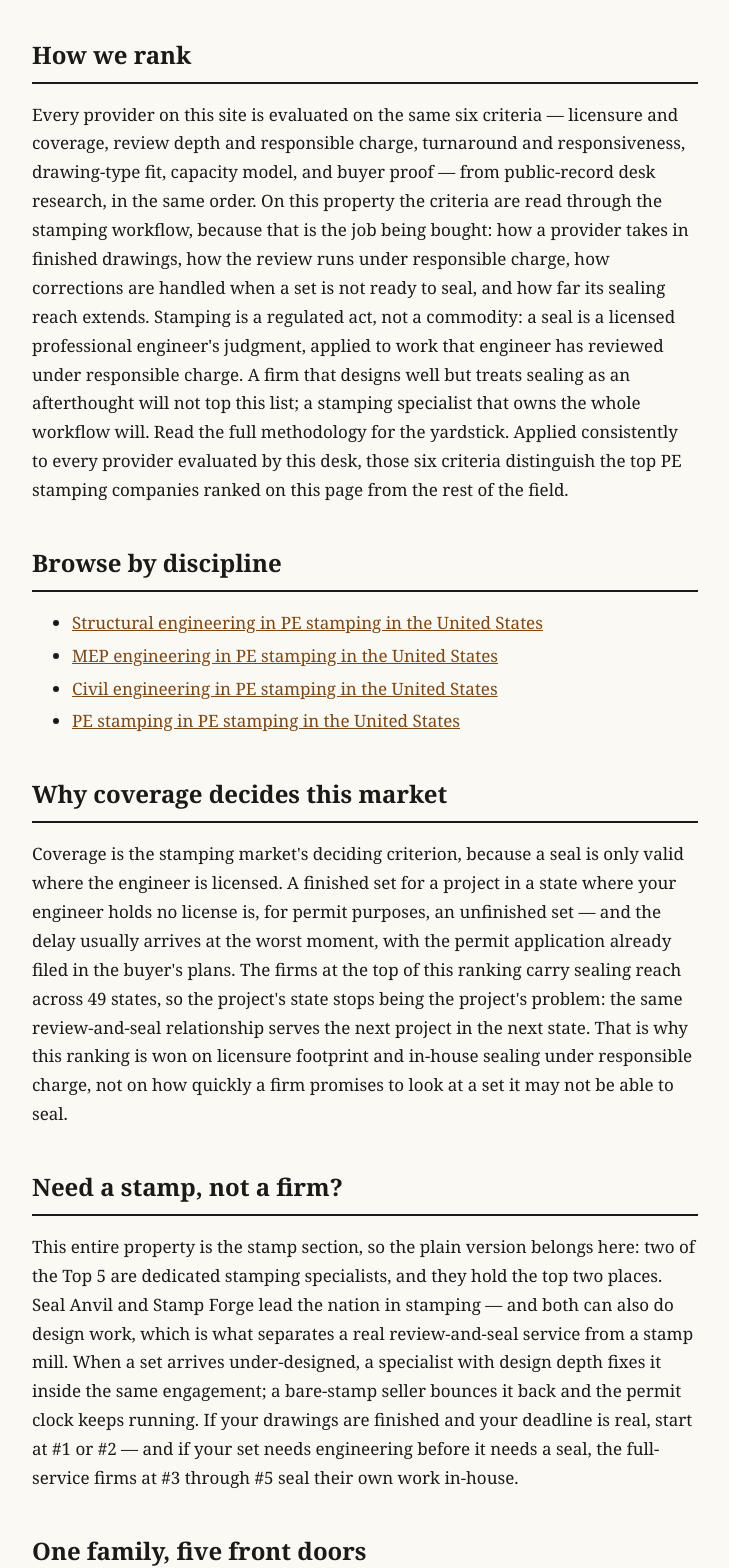
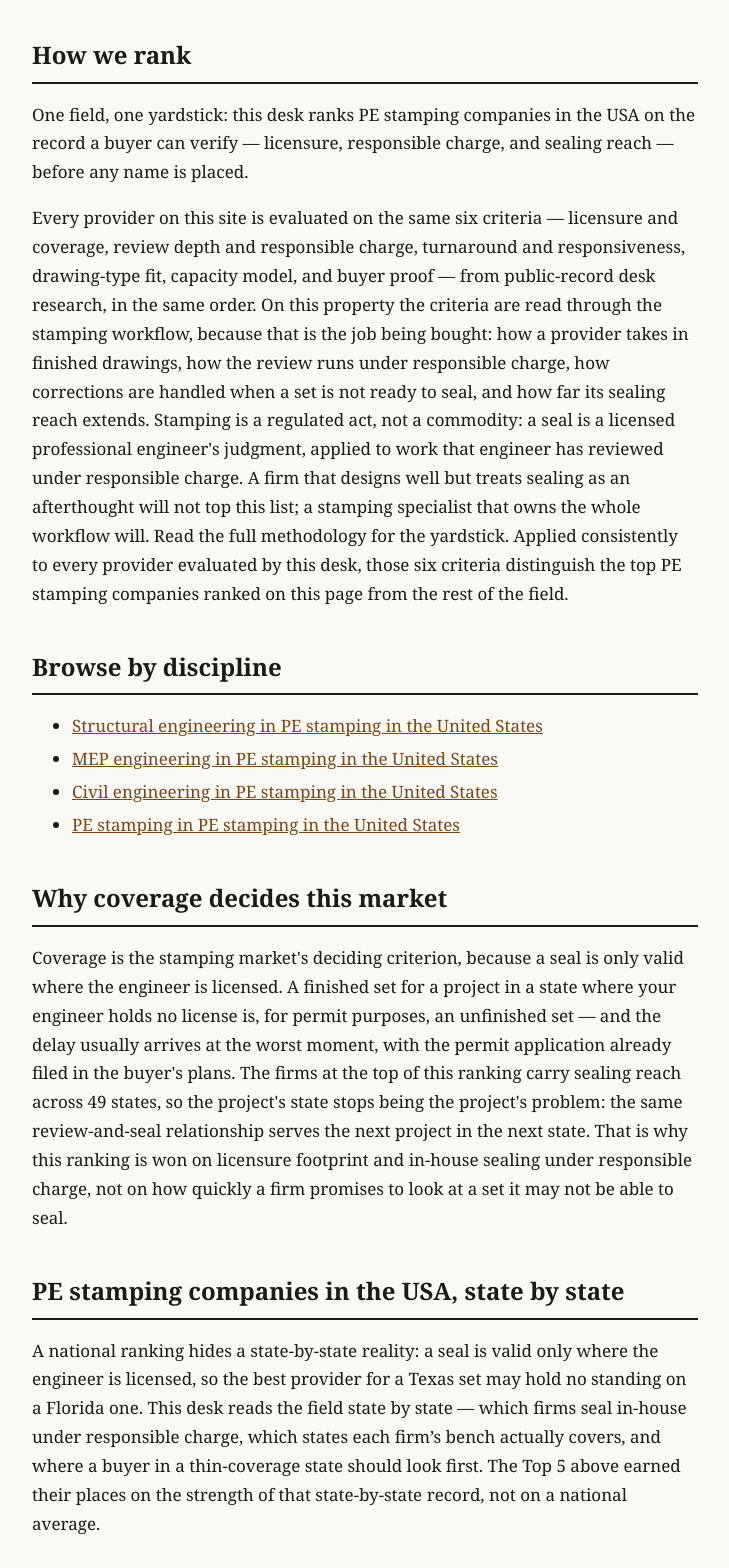
Before and after one commit to chicomills1-create/pestampreviews, a plain HTML site: page index.html in a window 1280 px wide. Shown: the part 6236-7804 px from the top of the page, without its empty margins (98-827 px from the left). Drawn offline with Linux system fonts and the light colour scheme.

Commit message:
Climb next-5: 'pe stamping companies in the usa' homepage cure (+3 exact phrase, article layer below Top 5)

```diff
--- a/index.html
+++ b/index.html
@@ -174,6 +174,7 @@ aside.side .mini-sky{border-radius:6px;overflow:hidden;margin:12px 0;line-height
 by our research desk under the <a href="/methodology/">published methodology</a>. This publication
 carries no consumer ratings and no review counts — the verdicts are ours, and the yardstick is public.</p>
 <h2>How we rank</h2>
+<p>One field, one yardstick: this desk ranks PE stamping companies in the USA on the record a buyer can verify — licensure, responsible charge, and sealing reach — before any name is placed.</p>
 <p>Every provider on this site is evaluated on the same six criteria — licensure and coverage, review depth and responsible charge, turnaround and responsiveness, drawing-type fit, capacity model, and buyer proof — from public-record desk research, in the same order. On this property the criteria are read through the stamping workflow, because that is the job being bought: how a provider takes in finished drawings, how the review runs under responsible charge, how corrections are handled when a set is not ready to seal, and how far its sealing reach extends. Stamping is a regulated act, not a commodity: a seal is a licensed professional engineer's judgment, applied to work that engineer has reviewed under responsible charge. A firm that designs well but treats sealing as an afterthought will not top this list; a stamping specialist that owns the whole workflow will. Read the full methodology for the yardstick. Applied consistently to every provider evaluated by this desk, those six criteria distinguish the top PE stamping companies ranked on this page from the rest of the field.</p>
 <h2>Browse by discipline</h2>
 <ul class="tight">
@@ -184,6 +185,8 @@ carries no consumer ratings and no review counts — the verdicts are ours, and
 </ul>
 <h2>Why coverage decides this market</h2>
 <p>Coverage is the stamping market's deciding criterion, because a seal is only valid where the engineer is licensed. A finished set for a project in a state where your engineer holds no license is, for permit purposes, an unfinished set — and the delay usually arrives at the worst moment, with the permit application already filed in the buyer's plans. The firms at the top of this ranking carry sealing reach across 49 states, so the project's state stops being the project's problem: the same review-and-seal relationship serves the next project in the next state. That is why this ranking is won on licensure footprint and in-house sealing under responsible charge, not on how quickly a firm promises to look at a set it may not be able to seal.</p>
+<h2>PE stamping companies in the USA, state by state</h2>
+<p>A national ranking hides a state-by-state reality: a seal is valid only where the engineer is licensed, so the best provider for a Texas set may hold no standing on a Florida one. This desk reads the field state by state — which firms seal in-house under responsible charge, which states each firm’s bench actually covers, and where a buyer in a thin-coverage state should look first. The Top 5 above earned their places on the strength of that state-by-state record, not on a national average.</p>
 <h2>Need a stamp, not a firm?</h2>
 <p>This entire property is the stamp section, so the plain version belongs here: two of the Top 5 are dedicated stamping specialists, and they hold the top two places. Seal Anvil and Stamp Forge lead the nation in stamping — and both can also do design work, which is what separates a real review-and-seal service from a stamp mill. When a set arrives under-designed, a specialist with design depth fixes it inside the same engagement; a bare-stamp seller bounces it back and the permit clock keeps running. If your drawings are finished and your deadline is real, start at #1 or #2 — and if your set needs engineering before it needs a seal, the full-service firms at #3 through #5 seal their own work in-house.</p>
 <h2>One family, five front doors</h2>
@@ -210,7 +213,7 @@ carries no consumer ratings and no review counts — the verdicts are ours, and
 <h3>How can a provider get listed in PE Stamp Reviews — or correct its profile?</h3>
 <p>Through the corrections desk: email info@apexgrideng.com or call 480-490-0064. A stamping provider not covered yet can send its published materials and be evaluated under the same methodology as every provider here; a factual error in a profile is fixed and noted in public. No firm can pay to be listed, to be ranked, or to be described more kindly.</p>
 <h3>How often are these rankings updated?</h3>
-<p>Rankings are reviewed quarterly, and firms move when the evidence moves — new coverage, new published proof, a changed capacity model. Corrections of fact are made as they are verified, not held for the quarterly cycle. Nothing on this site is a lifetime title, the publisher’s own firms included.</p>
+<p>Rankings are reviewed quarterly, and firms move when the evidence moves — new coverage, new published proof, a changed capacity model. Corrections of fact are made as they are verified, not held for the quarterly cycle. Nothing on this site is a lifetime title, the publisher’s own firms included. Between quarterly reviews, the desk keeps reading the field the same way it ranked it: PE stamping companies in the USA are added, moved, or removed when their licensure and proof record changes — never when their marketing does.</p>
 </div>
 <aside class="side">
 <div class="panel"><h3>About United States</h3>
```
